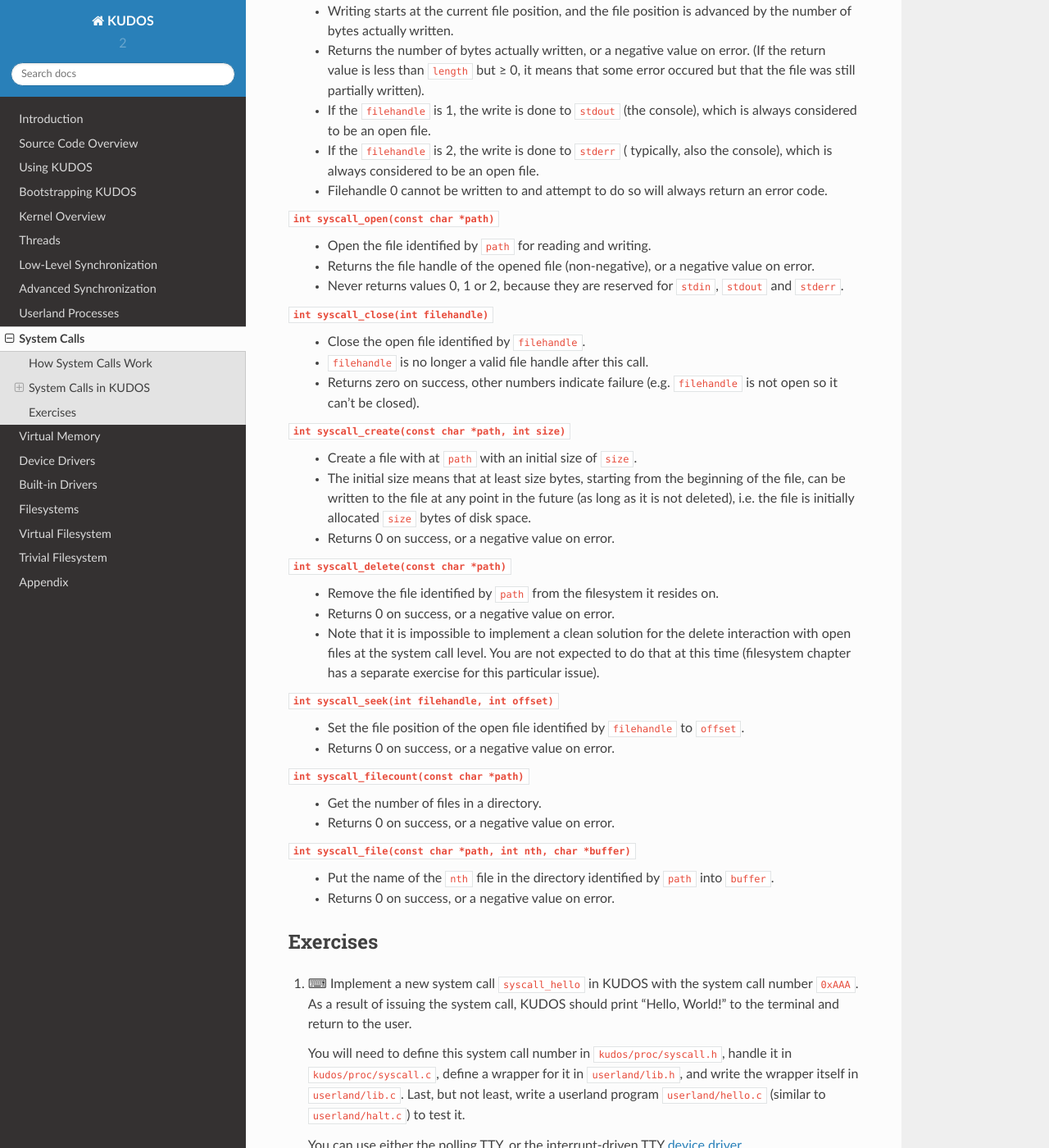
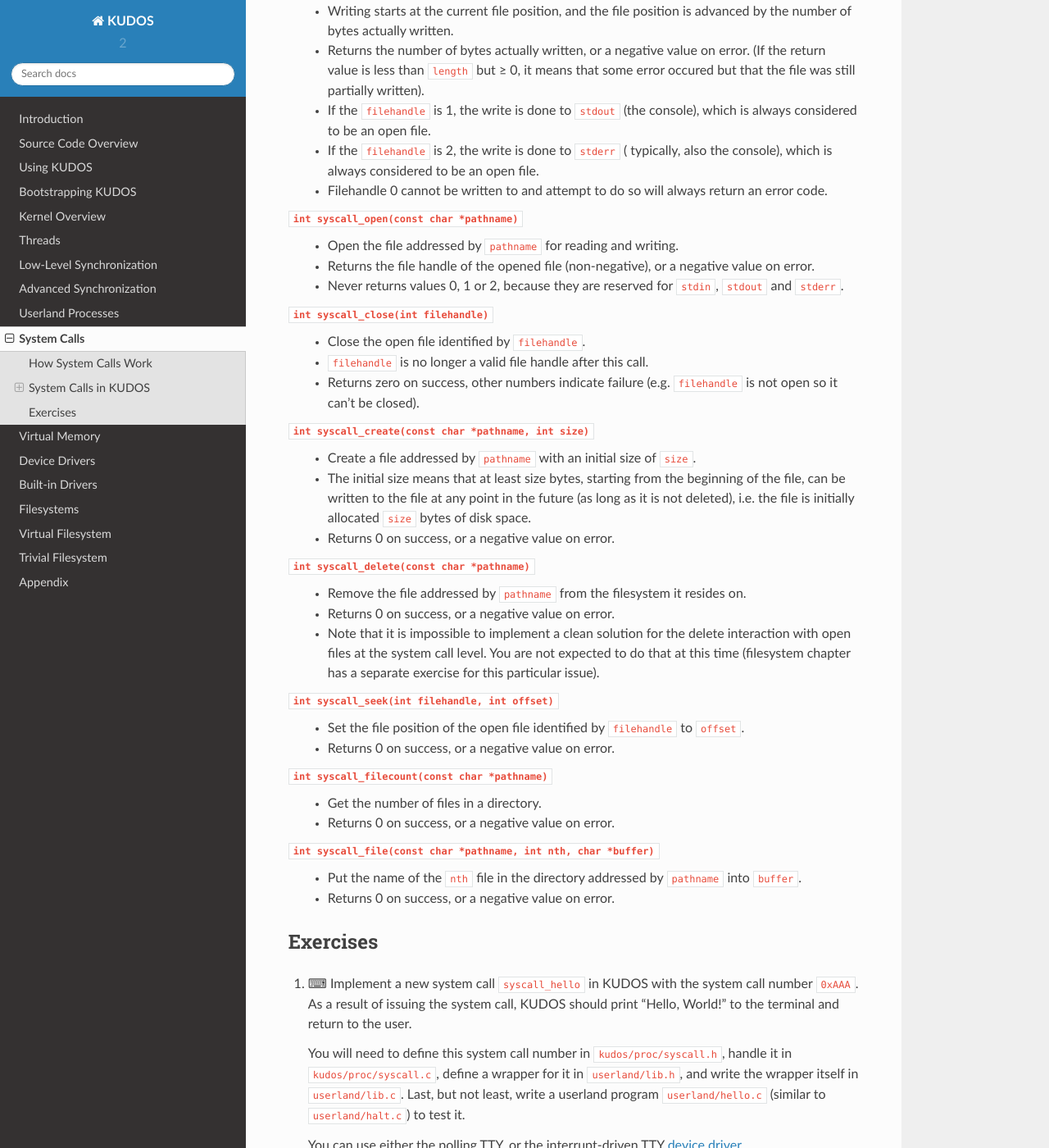
Before and after one commit to DIKU-EDU/kudos, a Sphinx documentation site: the page built from docs/system-calls.rst, in a window 1280 px wide and 1400 px high, scrolled down 2971 px. Shown: the whole window at 82% size. Built offline with Sphinx 7.4.7 and the Read the Docs theme 2.0.0, drawn with Linux system fonts in a browser that asks for light colours.

Commit message:
use pathname instead of path

```diff
--- a/docs/system-calls.rst
+++ b/docs/system-calls.rst
@@ -168,8 +168,8 @@
   * Filehandle 0 cannot be written to and attempt to do so will always
     return an error code.
 
-``int syscall_open(const char *path)``
-  * Open the file identified by ``path`` for reading and writing.
+``int syscall_open(const char *pathname)``
+  * Open the file addressed by ``pathname`` for reading and writing.
   * Returns the file handle of the opened file (non-negative), or a negative
     value on error.
   * Never returns values 0, 1 or 2, because they are reserved for ``stdin``,
@@ -181,16 +181,16 @@
   * Returns zero on success, other numbers indicate failure (e.g.
     ``filehandle`` is not open so it can't be closed).
 
-``int syscall_create(const char *path, int size)``
-  * Create a file with at ``path`` with an initial size of ``size``.
+``int syscall_create(const char *pathname, int size)``
+  * Create a file addressed by ``pathname`` with an initial size of ``size``.
   * The initial size means that at least size bytes, starting from the
     beginning of the file, can be written to the file at any point in the
     future (as long as it is not deleted), i.e. the file is initially
     allocated ``size`` bytes of disk space.
   * Returns 0 on success, or a negative value on error.
 
-``int syscall_delete(const char *path)``
-  * Remove the file identified by ``path`` from the filesystem it resides
+``int syscall_delete(const char *pathname)``
+  * Remove the file addressed by ``pathname`` from the filesystem it resides
     on.
   * Returns 0 on success, or a negative value on error.
   * Note that it is impossible to implement a clean solution for the delete
@@ -203,13 +203,13 @@
     ``offset``.
   * Returns 0 on success, or a negative value on error.
 
-``int syscall_filecount(const char *path)``
+``int syscall_filecount(const char *pathname)``
   * Get the number of files in a directory.
   * Returns 0 on success, or a negative value on error.
 
-``int syscall_file(const char *path, int nth, char *buffer)``
-  * Put the name of the ``nth`` file in the directory identified by ``path``
-    into ``buffer``.
+``int syscall_file(const char *pathname, int nth, char *buffer)``
+  * Put the name of the ``nth`` file in the directory addressed by
+    ``pathname`` into ``buffer``.
   * Returns 0 on success, or a negative value on error.
 
 Exercises
```
